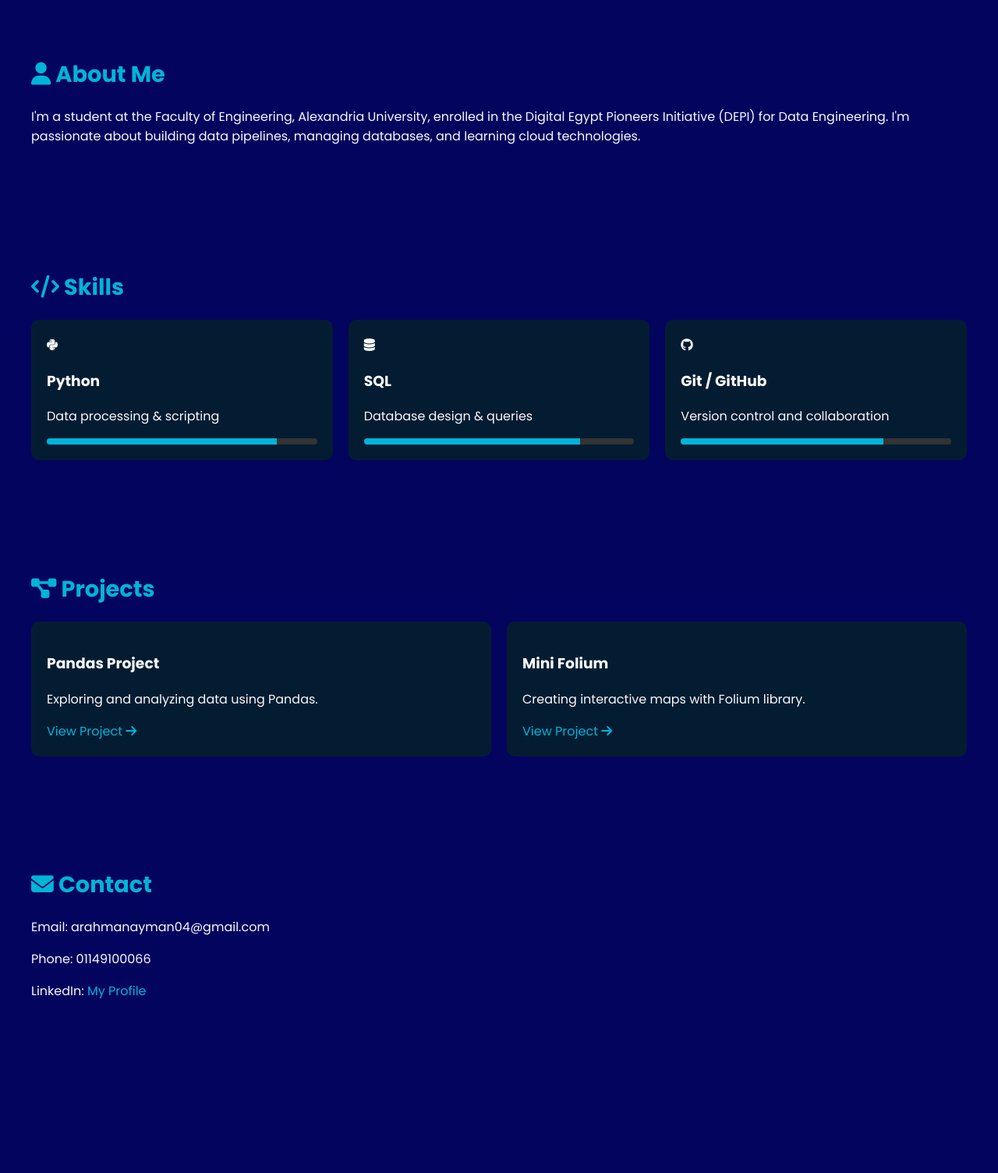
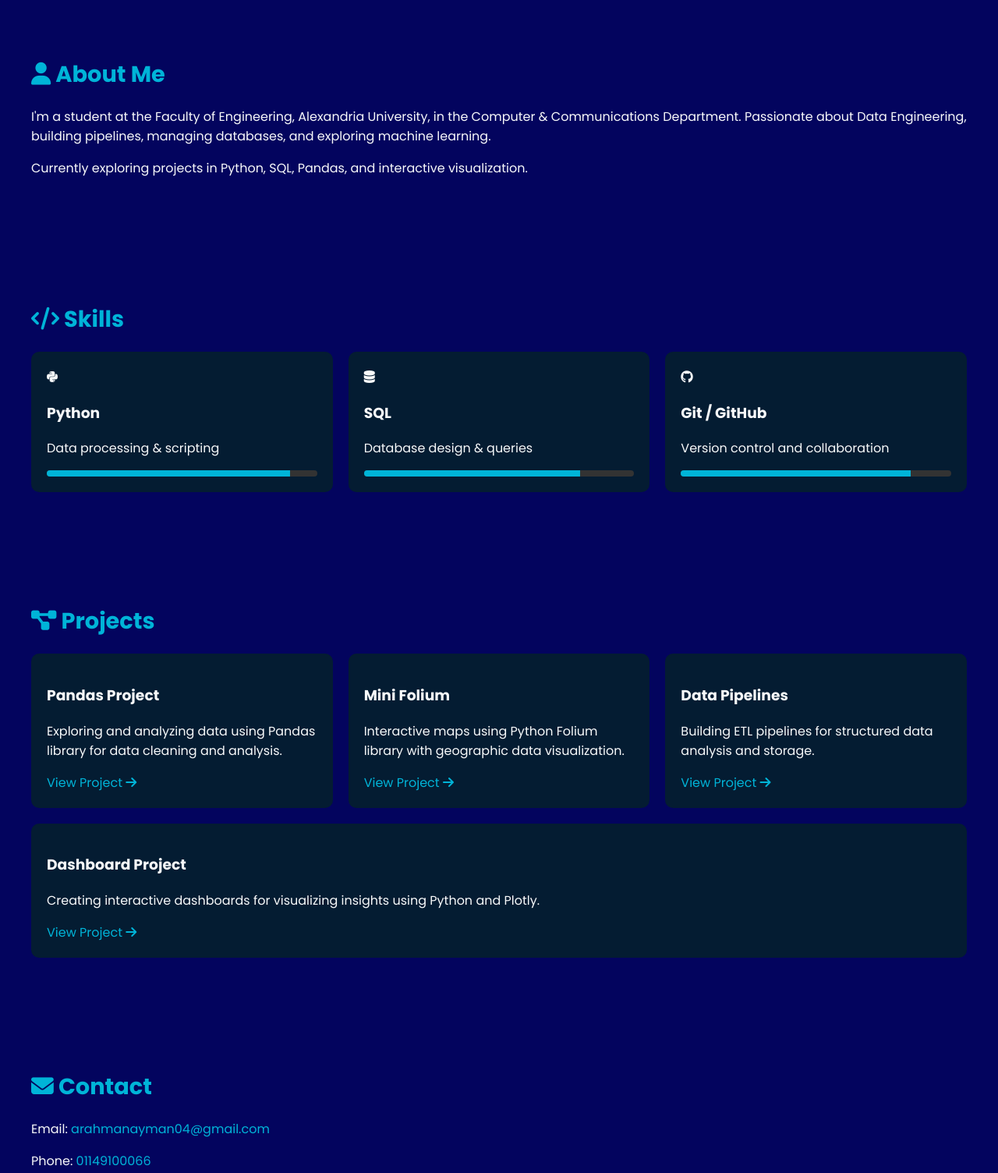
Before and after one commit to ARAHMAN04/data-port, a plain HTML site: page index.html in a window 1280 px wide. Shown: the part 400-1904 px from the top of the page at 78% size. Before the commit the page ends 1759 px from the top, so only its background shows below. Drawn offline with Linux system fonts and the light colour scheme.

Commit message:
Update index.html

```diff
--- a/index.html
+++ b/index.html
@@ -10,7 +10,7 @@
 </head>
 <body>
 
-  <!-- Header Section -->
+  <!-- Header -->
   <header>
     <div class="container header-container">
       <div class="about-image">
@@ -27,9 +27,7 @@
   <!-- Navigation -->
   <nav id="navbar">
     <div class="container">
-      <div class="nav-brand">
-        <span>A.A</span>
-      </div>
+      <div class="nav-brand">A.A</div>
       <div class="nav-links">
         <a href="#about">About</a>
         <a href="#skills">Skills</a>
@@ -48,9 +46,11 @@
     <section id="about">
       <h2><i class="fas fa-user"></i> About Me</h2>
       <p>
-        I'm a student at the Faculty of Engineering, Alexandria University, enrolled in the
-        Digital Egypt Pioneers Initiative (DEPI) for Data Engineering. I'm passionate about
-        building data pipelines, managing databases, and learning cloud technologies.
+        I'm a student at the Faculty of Engineering, Alexandria University, in the Computer & Communications Department.
+        Passionate about Data Engineering, building pipelines, managing databases, and exploring machine learning.
+      </p>
+      <p>
+        Currently exploring projects in Python, SQL, Pandas, and interactive visualization.
       </p>
     </section>
 
@@ -63,7 +63,7 @@
           <div class="skill-info">
             <h3>Python</h3>
             <p>Data processing & scripting</p>
-            <div class="skill-bar"><div class="skill-progress" style="width:85%"></div></div>
+            <div class="skill-bar"><div class="skill-progress" style="width:90%"></div></div>
           </div>
         </div>
         <div class="skill-item">
@@ -79,7 +79,7 @@
           <div class="skill-info">
             <h3>Git / GitHub</h3>
             <p>Version control and collaboration</p>
-            <div class="skill-bar"><div class="skill-progress" style="width:75%"></div></div>
+            <div class="skill-bar"><div class="skill-progress" style="width:85%"></div></div>
           </div>
         </div>
       </div>
@@ -91,13 +91,23 @@
       <div class="projects-grid">
         <div class="project-card">
           <h3>Pandas Project</h3>
-          <p>Exploring and analyzing data using Pandas.</p>
+          <p>Exploring and analyzing data using Pandas library for data cleaning and analysis.</p>
           <a href="https://github.com/ARAHMAN04/DataEngineering/tree/main/pandas" target="_blank" class="project-link">View Project <i class="fas fa-arrow-right"></i></a>
         </div>
         <div class="project-card">
           <h3>Mini Folium</h3>
-          <p>Creating interactive maps with Folium library.</p>
+          <p>Interactive maps using Python Folium library with geographic data visualization.</p>
           <a href="https://github.com/ARAHMAN04/DataEngineering/tree/main/mini%20Folium" target="_blank" class="project-link">View Project <i class="fas fa-arrow-right"></i></a>
+        </div>
+        <div class="project-card">
+          <h3>Data Pipelines</h3>
+          <p>Building ETL pipelines for structured data analysis and storage.</p>
+          <a href="#" class="project-link">View Project <i class="fas fa-arrow-right"></i></a>
+        </div>
+        <div class="project-card">
+          <h3>Dashboard Project</h3>
+          <p>Creating interactive dashboards for visualizing insights using Python and Plotly.</p>
+          <a href="#" class="project-link">View Project <i class="fas fa-arrow-right"></i></a>
         </div>
       </div>
     </section>
@@ -105,8 +115,8 @@
     <!-- Contact Section -->
     <section id="contact">
       <h2><i class="fas fa-envelope"></i> Contact</h2>
-      <p>Email: arahmanayman04@gmail.com</p>
-      <p>Phone: 01149100066</p>
+      <p>Email: <a href="mailto:arahmanayman04@gmail.com">arahmanayman04@gmail.com</a></p>
+      <p>Phone: <a href="tel:01149100066">01149100066</a></p>
       <p>LinkedIn: <a href="https://www.linkedin.com/in/abdelrahman-hamed-359954279/" target="_blank">My Profile</a></p>
     </section>
   </main>
```
